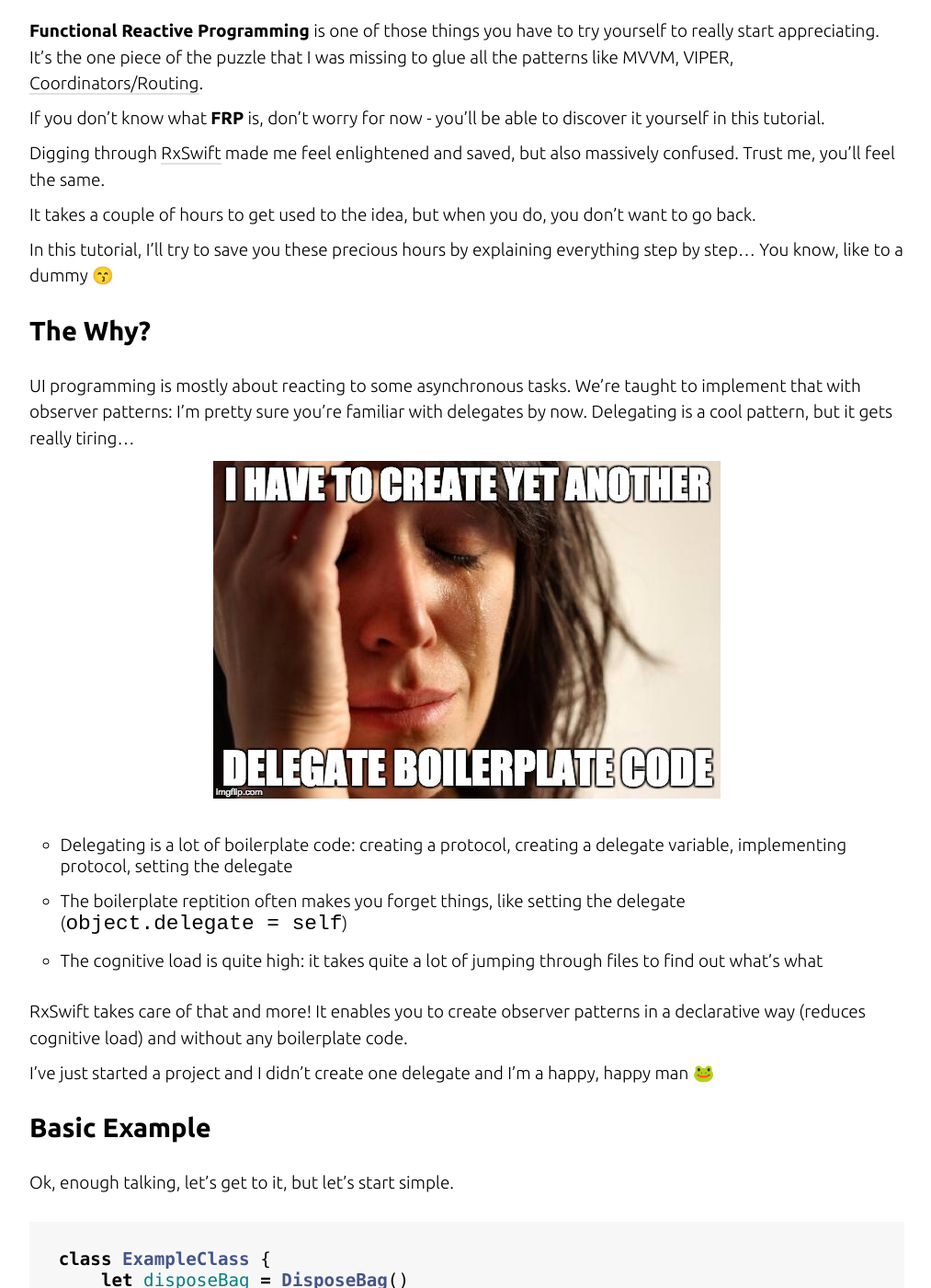
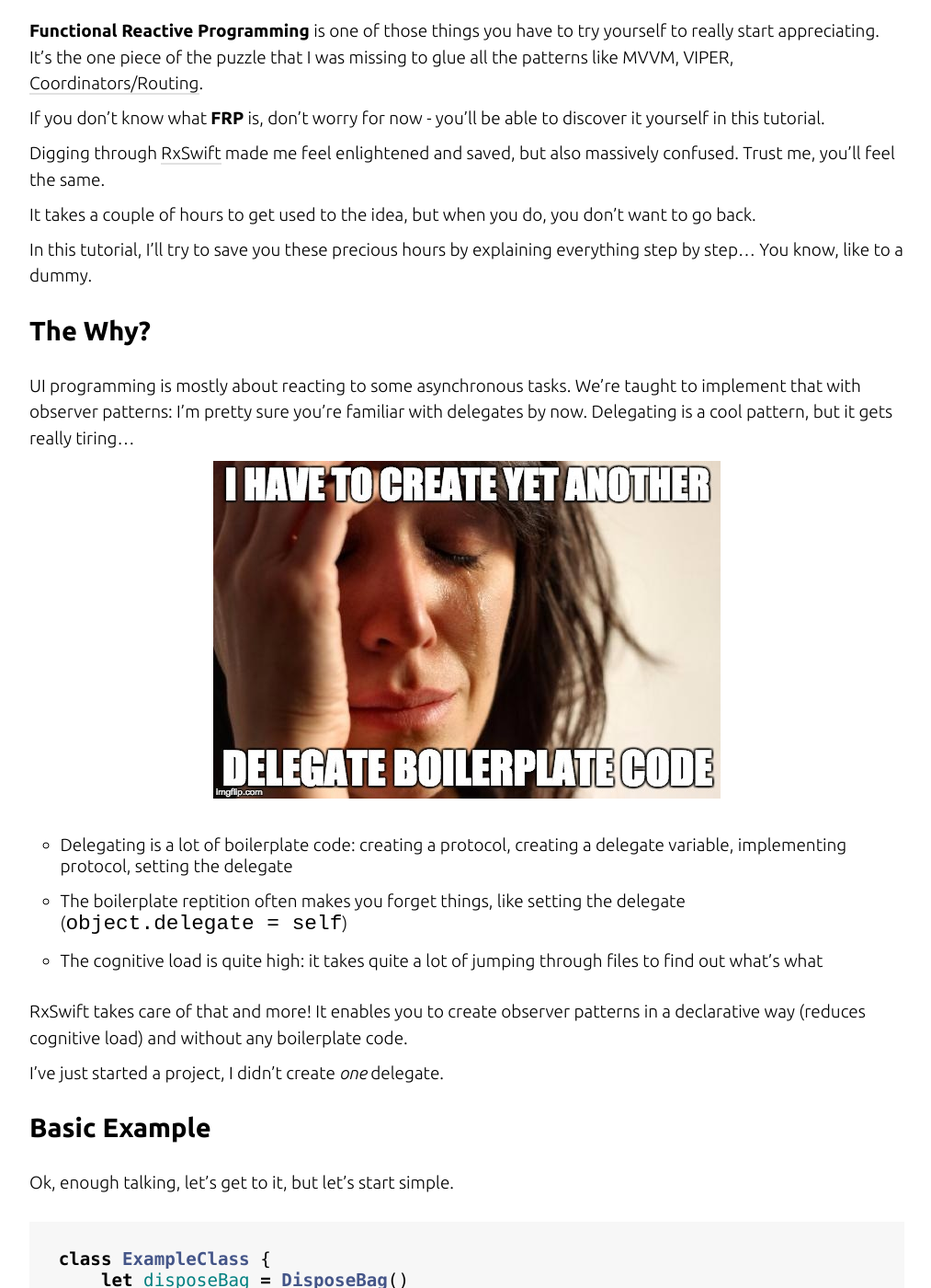
Before and after one commit to michalciurus/michalciurus.github.io, a Jekyll site: the page built from _posts/2016-07-16-RxSwift-for-dummies-#1-Observables.markdown, in a window 1280 px wide and 1400 px high, scrolled down 207 px. Shown: the whole window at 92% size, without its empty margins (132-1145 px from the left). Built offline with Jekyll 4.4.1, drawn with Linux system fonts in a browser that asks for light colours; nearby versions of some CDN libraries; some of the changed text lies outside the part shown.

Commit message:
no message

```diff
--- a/_posts/2016-07-16-RxSwift-for-dummies-#1-Observables.markdown
+++ b/_posts/2016-07-16-RxSwift-for-dummies-#1-Observables.markdown
@@ -10,7 +10,7 @@ Digging through [RxSwift](https://github.com/ReactiveX/RxSwift) made me feel enl
 
 It takes a couple of hours to get used to the idea, but when you do, you don't want to go back.
 
-In this tutorial, I'll try to save you these precious hours by explaining everything step by step... You know, like to a dummy 😙
+In this tutorial, I'll try to save you these precious hours by explaining everything step by step... You know, like to a dummy.
 
 ### The Why?
 
@@ -25,7 +25,7 @@ UI programming is mostly about reacting to some asynchronous tasks. We're taught
 
 RxSwift takes care of that and more! It enables you to create observer patterns in a declarative way (reduces cognitive load) and without any boilerplate code.
 
-I've just started a project and I didn't create one delegate and I'm a happy, happy man 🐸
+I've just started a project, I didn't create *one* delegate.
 
 ### Basic Example
 
@@ -132,7 +132,7 @@ The `Disposable` is called only when an `Observer` is disposed of prematurely: w
 
 ### Observer 🕵
 
-Our `Observable` is cold ❄️. It won't start executing until we start observing it.
+Our `Observable` is *cold* ❄️. It won't start executing until we start observing it.
 
 {% highlight swift %}
 let disposeBag = DisposeBag()
```
